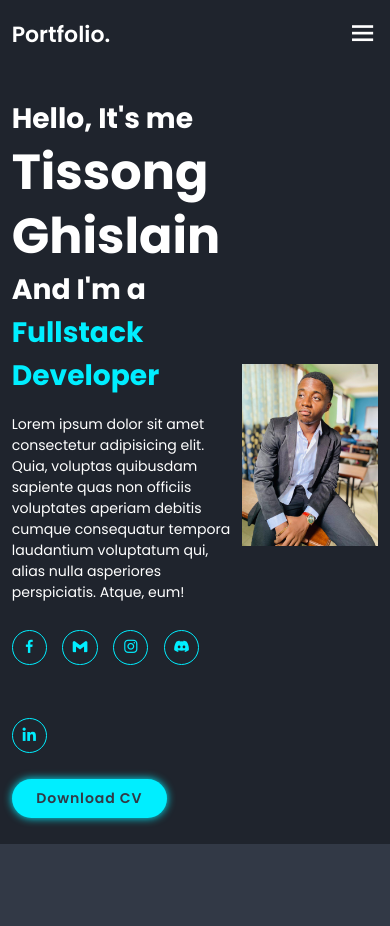
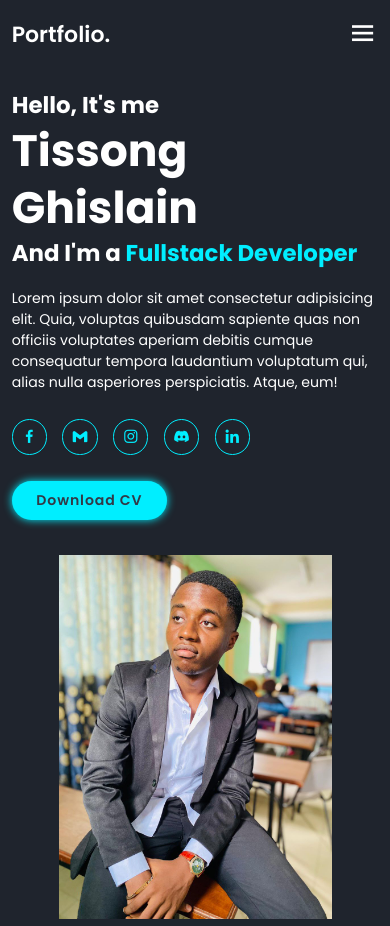
Before and after one commit to Guy-Ghis/my-portfolio, a plain HTML site: page index.html in a window 390 px wide. Shown: the top 926 px of the page. Drawn offline with nearby package versions, Linux system fonts and the light colour scheme.

Commit message:
feat: Add responsive styling to the home page

```diff
--- a/css/style.css
+++ b/css/style.css
@@ -416,4 +416,21 @@ span {
         font-size: 2rem;
         margin: 3rem 0;
     }
+
+    .home {
+        flex-direction: column;
+    }
+
+    .home-content h3 {
+        font-size: 2.6rem;
+    }
+
+    .home-content h1 {
+        font-size: 5rem;
+    }
+
+    .home-img img {
+        width: 70vw;
+        margin-top: 4rem;
+    }
 }
```
